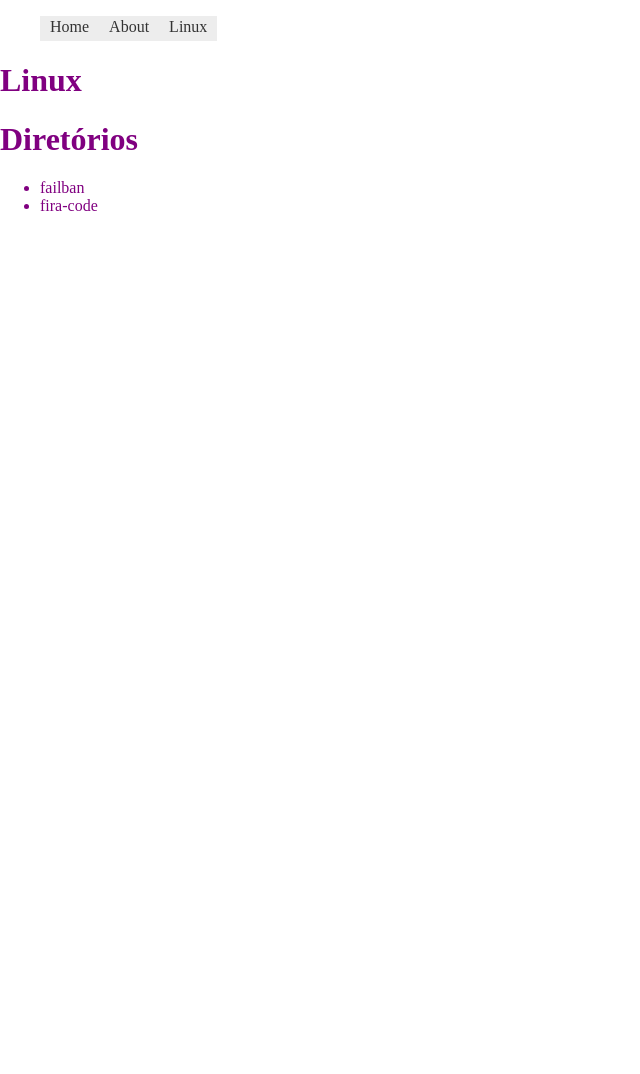
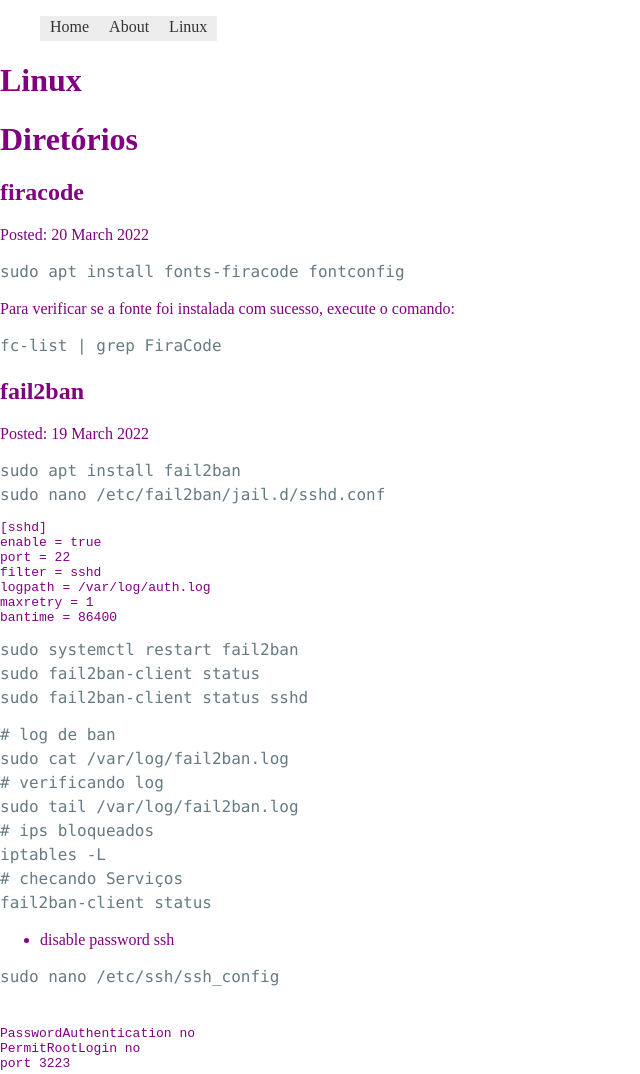
Before and after one commit to appvaldo/docs.appvaldo, a Gatsby site: page /linux in a window 1280 px wide. Shown: the top 1074 px of the page, without its empty margins (0-640 px from the left). Before the commit the page ends 800 px from the top, so only its background shows below. Built offline with nearby package versions, Linux system fonts and the light colour scheme; Gatsby itself is replaced by a stand-in of ours; some packages are replaced by stand-ins of ours; code samples lack their colours.

Commit message:
added: mdx renderer

````diff
--- a/posts/linux/failban.mdx
+++ b/posts/linux/failban.mdx
@@ -1,6 +1,6 @@
 ---
 title: "fail2ban"
-date: "19/03/2022 20:02"
+date: "2022-03-19 20:02"
 ---
 
 
--- a/posts/linux/fira-code.mdx
+++ b/posts/linux/fira-code.mdx
@@ -1,6 +1,6 @@
 ---
 title: "firacode"
-date: "19/03/2022 20:02"
+date: "2022-03-20 20:01"
 ---
 
 ```zsh
--- a/src/pages/linux.tsx
+++ b/src/pages/linux.tsx
@@ -1,11 +1,20 @@
 import { graphql, PageProps } from 'gatsby';
+import { MDXRenderer } from 'gatsby-plugin-mdx';
 import React from 'react';
 import { Layout } from '../components/Layout';
 
 type DataProps = {
-  allFile: {
+  allMdx: {
     nodes: {
-      name: string;
+      frontmatter: {
+        date: string;
+        title: string;
+      };
+      id: string;
+      body: string;
+      parent: {
+        modifiedTime: string;
+      };
     }[];
   };
 };
@@ -14,20 +23,32 @@
   return (
     <Layout pageTitle="Linux">
       <h1>Diretórios</h1>
-      <ul>
-        {data.allFile.nodes.map((node) => (
-          <li key={node.name}>{node.name}</li>
-        ))}
-      </ul>
+      {data.allMdx.nodes.map((node) => (
+        <article key={node.id}>
+          <h2>{node.frontmatter.title}</h2>
+          <p>Posted: {node.frontmatter.date}</p>
+          <MDXRenderer>{node.body}</MDXRenderer>
+        </article>
+      ))}
     </Layout>
   );
 }
 
 export const query = graphql`
   query {
-    allFile(filter: { relativePath: { regex: "/linux/" } }) {
+    allMdx(sort: { fields: frontmatter___date, order: DESC }) {
       nodes {
-        name
+        frontmatter {
+          date(formatString: "D MMMM YYYY")
+          title
+        }
+        id
+        body
+        parent {
+          ... on File {
+            modifiedTime(formatString: "MMMM D, YYYY")
+          }
+        }
       }
     }
   }
````
